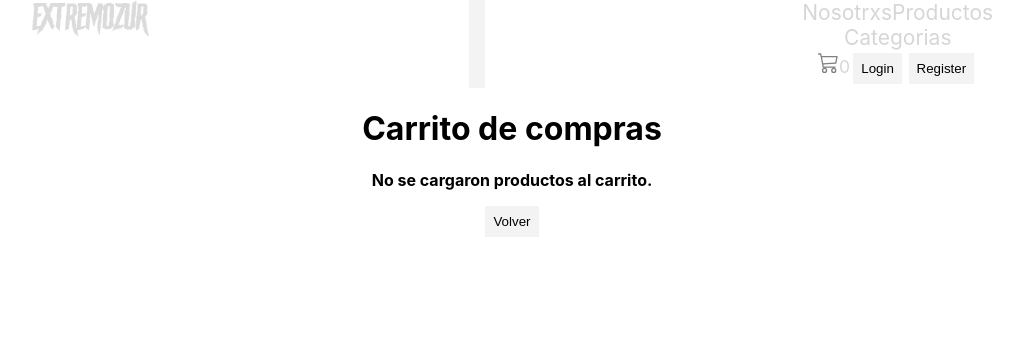
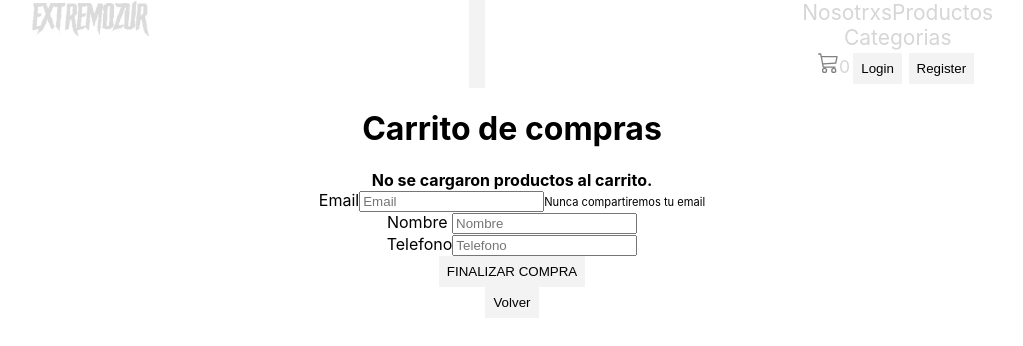
Before and after one commit to JorgeSchelotto/EcommerceReactjs, a React (Create React App) app: page /shoppingCart in a window 1280 px wide. Shown: the top 346 px of the page, without its empty margins (128-1151 px from the left). Built offline with nearby package versions, Linux system fonts and the light colour scheme; the HTML template or start-up script is replaced by a standard one.

Commit message:
Desafio Firebase 2

```diff
--- a/src/Context/cartContext.js
+++ b/src/Context/cartContext.js
@@ -26,7 +26,12 @@ export function CacheProvider({ defaultValue = [], children }) {
         setCache([]);
     }
 
-    return <cartContext.Provider value={{ cache, addToCache, isInCache, cacheSize: cache.length, cleanCache }}>
+    function price(){
+        return cartContext.reduce((prev, next) =>
+        (prev + (next.total * next.price)), 0)
+    }
+
+    return <cartContext.Provider value={{ cache, price,addToCache, isInCache, cacheSize: cache.length, cleanCache }}>
         {children}
     </cartContext.Provider>
 }
--- a/src/components/CheckOutForm/CheckOutForm.jsx
+++ b/src/components/CheckOutForm/CheckOutForm.jsx
@@ -1,17 +1,67 @@
-import React from 'react';
+import React, { Fragment, useState, useEffect } from 'react';
 import Form from 'react-bootstrap/Form';
 import Button from 'react-bootstrap/Button';
+import * as firebase from 'firebase/app';
+import 'firebase/firestore'
+import { getFirestore } from '../../firebase/index';
+import { useCartContext } from "../../Context/cartContext";
 
 function CheckOutForm() {
 
+    const [ buyer, setbuyer] = useState({
+        email: '',
+        nombre: '',
+        telefono: '',
+    });
+
+    const { cache, cacheSize, price } = useCartContext()
+    const db = getFirestore();
+    const orders = db.collection("orders");
+
+    useEffect(() => {
+      console.log("Receiving new cache")
+
+    }, [cache])
+
+
+    // Creo orden de compra
+    async function CreateOrder(event){
+        event.preventDefault()
+        const order = {
+            buyer: buyer,
+            items: cache,
+            date: firebase.firestore.Timestamp.fromDate(new Date()),
+            total: price,
+        }
+        console.log("Order: ")
+        console.log("Order buyer: " + ' Email:  ' + order.buyer.email + ', Nombre: ' + order.buyer.nombre+ ', Telefono: ' + order. buyer.telefono  )
+        console.log("items: " + order.items  )
+        console.log("Date: " + order.date  )
+        console.log("total: " + order.total  )
+    }
+
+
+    const handleInputChange = (event) => {
+        setbuyer({
+            ...buyer,
+            [event.target.name] : event.target.value,
+        })
+    }
+
+    const enviarbuyer = (event) => {
+        event.preventDefault()
+        console.log('enviando buyer. Email:  ' + buyer.email + ', Nombre: ' + buyer.nombre+ ', Telefono: ' + buyer.telefono)
+        console.log('enviando buyer: ' + buyer)
+    }
 
 
 
     return (
-        <Form>
-            <Form.Group controlId="formBasicEmail">
+        <Fragment>
+        <Form onSubmit={CreateOrder}>
+            <Form.Group controlId="formBasicEmail" >
                 <Form.Label>Email</Form.Label>
-                <Form.Control type="email" placeholder="Email" />
+                <Form.Control type="email" placeholder="Email" onChange={handleInputChange} name="email" required/>
                 <Form.Text className="text-muted">
                     <small>Nunca compartiremos tu email</small>
                 </Form.Text>
@@ -19,16 +69,17 @@ function CheckOutForm() {
 
             <Form.Group controlId="formBasicNombre">
                 <Form.Label>Nombre </Form.Label>
-                <Form.Control type="text" placeholder="Nombre" />
+                <Form.Control type="text" placeholder="Nombre" onChange={handleInputChange} name="nombre" required/>
             </Form.Group>
             <Form.Group controlId="formBasicTelefono">
                 <Form.Label>Telefono</Form.Label>
-                <Form.Control type="tel" placeholder="Telefono" />
+                <Form.Control type="tel" placeholder="Telefono" onChange={handleInputChange} name="telefono" required/>
             </Form.Group>
             <Button variant="primary" type="submit">
                 FINALIZAR COMPRA
             </Button>
         </Form>
+        </Fragment>
     )
 }
 
--- a/src/components/ShoppingCart/Cart.jsx
+++ b/src/components/ShoppingCart/Cart.jsx
@@ -1,4 +1,4 @@
-import React, { useEffect } from "react";
+import React, { useEffect, useState } from "react";
 import "./Cart.css";
 import { Container, Row, Col } from "react-bootstrap";
 import { Link } from "react-router-dom";
@@ -6,8 +6,12 @@ import { useCartContext } from "../../Context/cartContext";
 import CheckOutForm from '../CheckOutForm/CheckOutForm';
 
 
+
+
+
+
 export function CacheView() {
-  const { cache, cacheSize } = useCartContext()
+  const { cache, cacheSize, price } = useCartContext()
 
   useEffect(() => {
 
@@ -18,14 +22,12 @@ export function CacheView() {
 
     <>
 
-      <p>
+
         {cacheSize > 0 ? (
           cache.map(p => <div key={p.item.id,p.item.title}><span> {p.item.title} Cantidad: {p.total} </span></div>)
-
         ) : (
             <strong>No se cargaron productos al carrito. </strong>
           )}
-      </p>
 
     </>
   )
@@ -34,11 +36,14 @@ export function CacheView() {
 
 export default function Cart() {
 
-  const { cache, cacheSize } = useCartContext()
+  const { cache, cacheSize, price } = useCartContext()
+
 
   useEffect(() => {
+    console.log("Receiving new cache")
 
   }, [cache])
+
 
 
   return (
@@ -48,8 +53,8 @@ export default function Cart() {
           <h1>Carrito de compras</h1>
           <CacheView />
         </Col>
-        <Col xs={12} md={6}>
-        { cacheSize > 0 ?
+        <Col xs={12} md={{span:6, offset: 3}}>
+        { cacheSize > -1 ?
           <CheckOutForm/> : <div></div>}
         </Col>
       </Row>
--- a/src/components/navbar/NavVerDos.jsx
+++ b/src/components/navbar/NavVerDos.jsx
@@ -32,12 +32,9 @@ export default function NavDos({ categories }) {
         <Navbar.Collapse id="responsive-navbar-nav">
           <Nav className="mr-auto">
             <Nav.Link >Nosotrxs</Nav.Link>
-            <Nav.Link to={"/"} >Productos</Nav.Link>
+            <Nav.Link as={Link} to={"/"} >Productos</Nav.Link>
             <NavDropdown title="Categorias" id="collasible-nav-dropdown" variant="secondary">
               {categories.map(cat =>  <NavDropdown.Item as={Link} to={`/categorie/${cat.categoryid}`} key={cat.categoryid}>{cat.categoryid}</NavDropdown.Item>)}
-              {/* <NavDropdown.Item >Busos</NavDropdown.Item>
-              <NavDropdown.Item >Camperas</NavDropdown.Item>
-              <NavDropdown.Item >Gorras</NavDropdown.Item> */}
             </NavDropdown>
           </Nav>
           <Nav>
```
